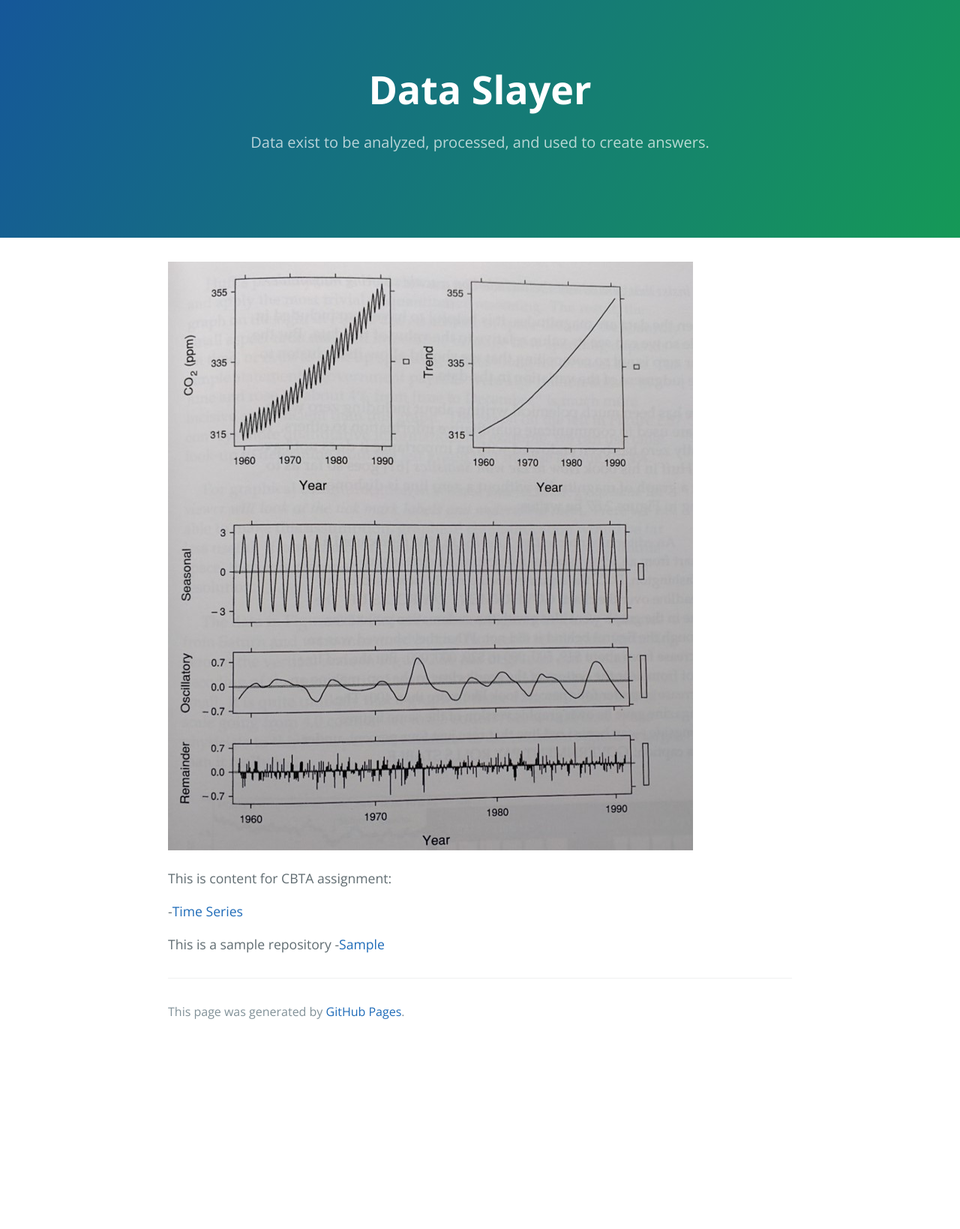
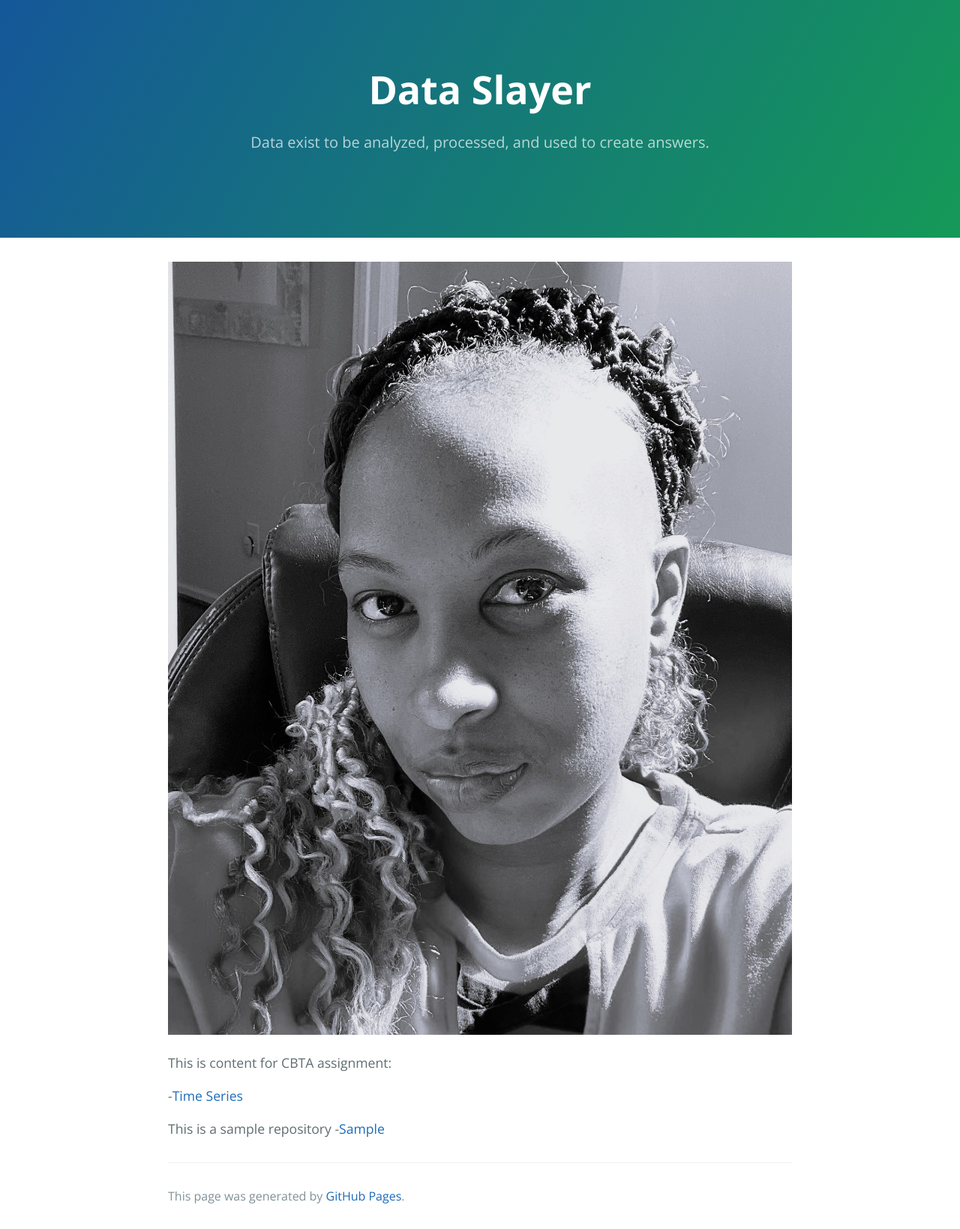
Before and after one commit to Dataaddict4ever/Dataaddict4ever.github.io, a Jekyll site: the page built from index.md, in a window 1280 px wide. Shown: the whole page at 75% size. Built offline with Jekyll 4.4.1, drawn with Linux system fonts in a browser that asks for light colours; our own code applies the rules of GitHub Pages for plain Markdown files; before the commit the page ends 1393 px from its top, so only the background shows below that.

Commit message:
Update index.md

```diff
--- a/index.md
+++ b/index.md
@@ -3,7 +3,7 @@ title: Data Slayer
 description: Data exist to be analyzed, processed, and used to create answers.
 ---
 
-![My Picture](/mypics/ClevelandTimeSeriesDecomposition.jpg)
+![My Picture](/mypics/Github.jpg)
 
 This is content for CBTA assignment:
 
```
